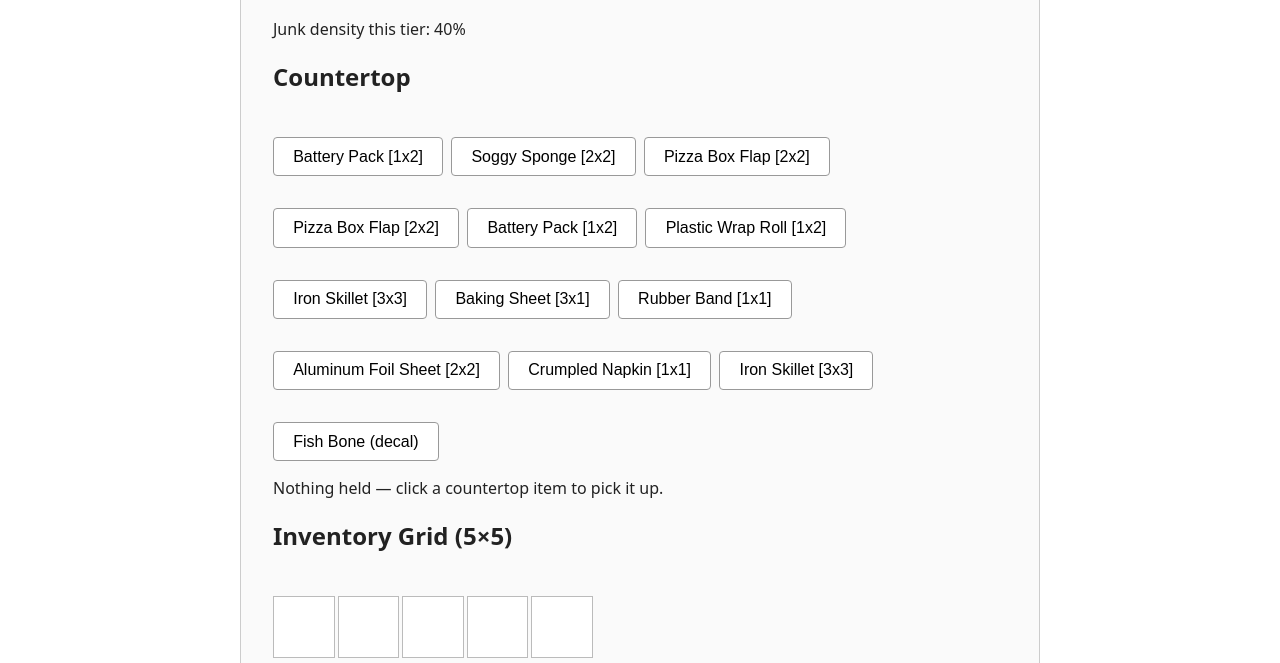
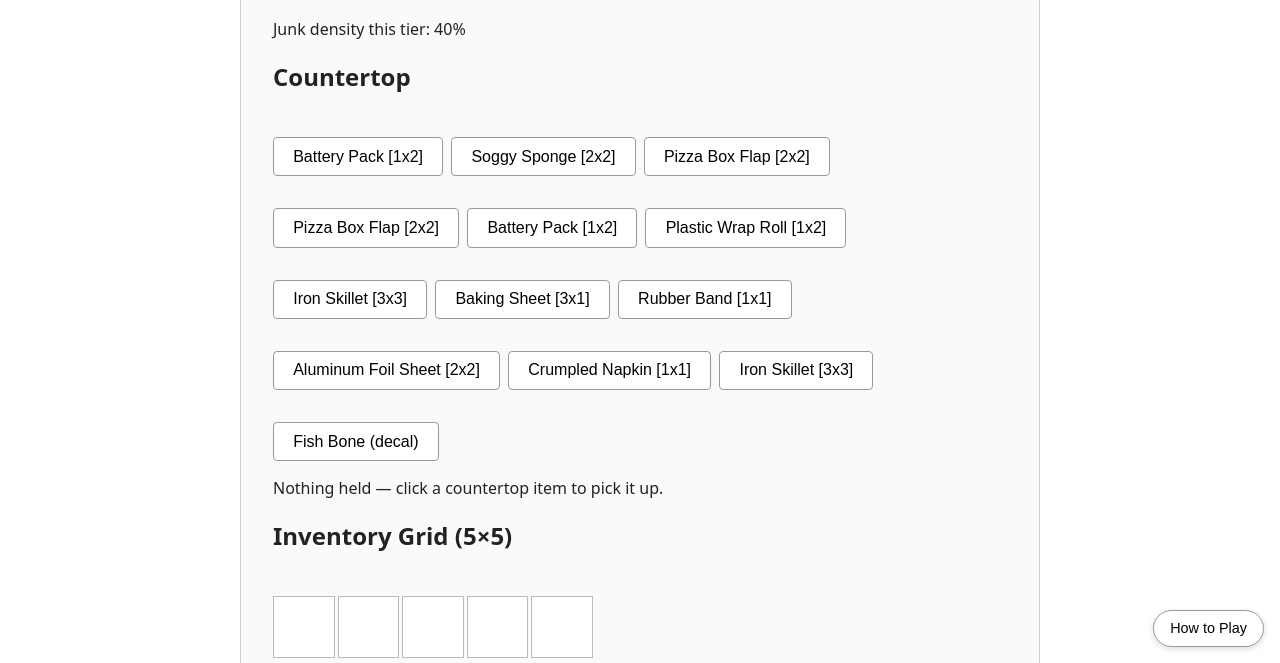
Before and after one commit to swilliamson24060/CatFlight, a website built with Vite: page index.html in a window 1280 px wide. Shown: the part 137-800 px from the top of the page. Built offline with nearby package versions, Linux system fonts and the light colour scheme.

Commit message:
Add a persistent How to Play reference screen
Floating button + modal, mounted outside the phase-cycling #app root
so it survives every phase transition without touching the 4 existing
screen files. Covers all four phases and the rarity badge system.
Dismissible via Close, backdrop click, or Escape.

```diff
--- a/src/main.ts
+++ b/src/main.ts
@@ -1,5 +1,7 @@
 import "./style.css";
 import { mountApp } from "./ui/app";
+import { mountHowToPlay } from "./ui/howToPlay";
 
 const root = document.querySelector<HTMLDivElement>("#app")!;
 mountApp(root);
+mountHowToPlay(document.body);
--- a/src/style.css
+++ b/src/style.css
@@ -225,3 +225,50 @@ th {
   padding: 0.4rem 0.7rem;
   font-size: 0.85rem;
 }
+
+#how-to-play-btn {
+  position: fixed;
+  bottom: 1rem;
+  right: 1rem;
+  z-index: 100;
+  padding: 0.6rem 1rem;
+  font-size: 0.9rem;
+  border-radius: 999px;
+  border: 1px solid #999;
+  background: #fff;
+  cursor: pointer;
+  box-shadow: 0 2px 6px rgba(0, 0, 0, 0.15);
+}
+
+#how-to-play-overlay {
+  position: fixed;
+  inset: 0;
+  background: rgba(0, 0, 0, 0.5);
+  z-index: 200;
+  align-items: center;
+  justify-content: center;
+  padding: 1rem;
+}
+
+.how-to-play-panel {
+  background: #fff;
+  border-radius: 8px;
+  padding: 1.5rem;
+  max-width: 480px;
+  max-height: 80vh;
+  overflow-y: auto;
+}
+
+.how-to-play-panel h2 {
+  margin-top: 0;
+}
+
+.how-to-play-panel li {
+  margin-bottom: 0.75rem;
+}
+
+.how-to-play-panel button {
+  margin-top: 1rem;
+  padding: 0.5rem 1rem;
+  cursor: pointer;
+}
--- /dev/null
+++ b/src/ui/howToPlay.ts
@@ -0,0 +1,45 @@
+const HELP_HTML = `
+  <h2>How to Play</h2>
+  <ol>
+    <li><strong>Scavenge &amp; Grid</strong> — Click a countertop item to hold it, Rotate to flip it, then click a grid cell to place it. Click a placed item to pick it back up. Junk items waste grid space but cost nothing else. Decals auto-collect into your pouch. If you've unlocked Lucky Paw, Reroll regenerates the countertop.</li>
+    <li><strong>Alchemist's Kitchen</strong> — Pick one item per bin (Frame / Skin / Engine) to assemble your craft. The preview shows your projected stats before you commit.</li>
+    <li><strong>Test Flight Simulation</strong> — Launch! checks three gates in order: Launch (Thrust), Midflight (Durability), and Landing (Drag/Weight glide ratio). Clearing all three wins the run. Share your craft afterward with a code or a downloadable PNG card.</li>
+    <li><strong>Mousehole HQ</strong> — Spend scrap earned from flights on permanent upgrades: a bigger grid, less junk, or free countertop rerolls.</li>
+  </ol>
+  <p>Rare and uncommon color rolls give stat bonuses and show a &#9733; or &#10022; badge on the finished craft, independent of hue.</p>
+`;
+
+export function mountHowToPlay(container: HTMLElement): void {
+  const button = document.createElement("button");
+  button.id = "how-to-play-btn";
+  button.type = "button";
+  button.textContent = "How to Play";
+  container.appendChild(button);
+
+  const overlay = document.createElement("div");
+  overlay.id = "how-to-play-overlay";
+  overlay.setAttribute("role", "dialog");
+  overlay.setAttribute("aria-modal", "true");
+  overlay.setAttribute("aria-label", "How to Play");
+  overlay.style.display = "none";
+  overlay.innerHTML = `
+    <div class="how-to-play-panel">
+      ${HELP_HTML}
+      <button id="how-to-play-close" type="button">Close</button>
+    </div>
+  `;
+  container.appendChild(overlay);
+
+  function setOpen(open: boolean): void {
+    overlay.style.display = open ? "flex" : "none";
+  }
+
+  button.addEventListener("click", () => setOpen(true));
+  overlay.addEventListener("click", (event) => {
+    if (event.target === overlay) setOpen(false);
+  });
+  overlay.querySelector<HTMLButtonElement>("#how-to-play-close")!.addEventListener("click", () => setOpen(false));
+  document.addEventListener("keydown", (event) => {
+    if (event.key === "Escape") setOpen(false);
+  });
+}
```
